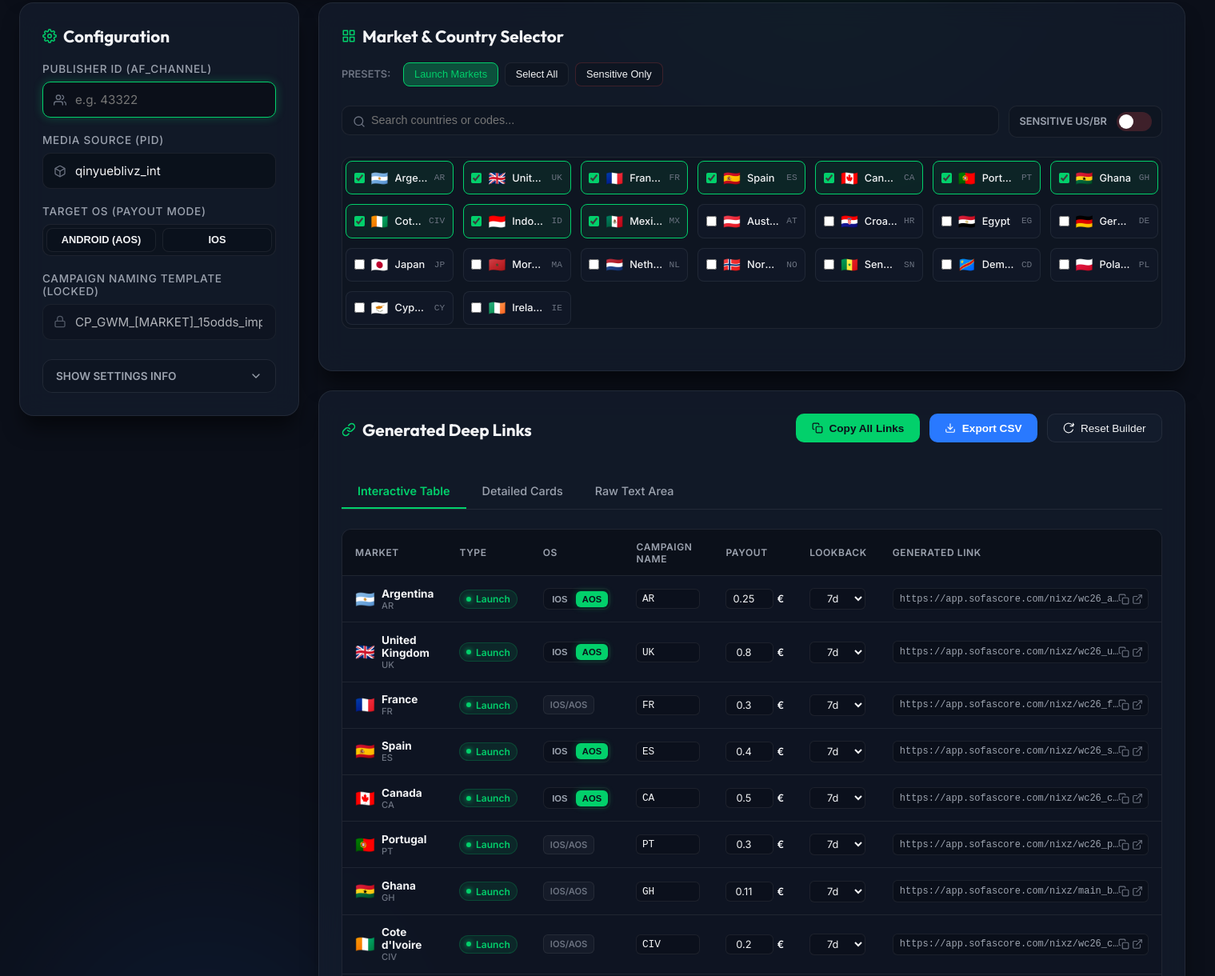
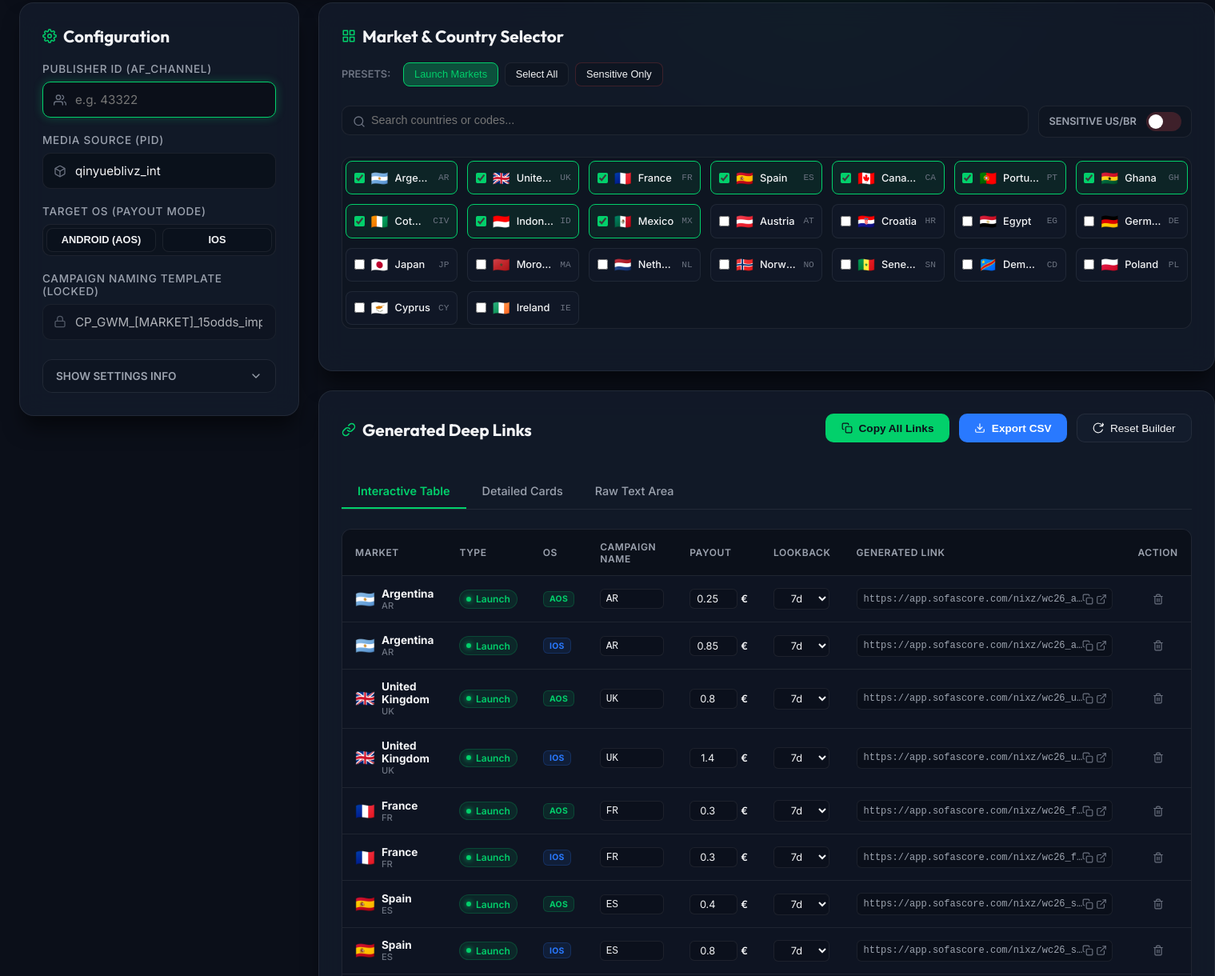
Before and after one commit to DG593CA/sofascore-link-builder, a website: page index.html in a window 1280 px wide. Shown: the part 353-1573 px from the top of the page at 80% size, 1519 px wide, since content can reach past the window. Drawn offline with Linux system fonts and the light colour scheme.

Commit message:
feat: transition to multi-link OS selection with independent row generation and row deletion

```diff
--- a/app.js
+++ b/app.js
@@ -34,15 +34,15 @@ const state = {
   pubId: '',
   mediaSource: 'qinyueblivz_int',
   campaignTemplate: 'CP_GWM_[MARKET]_15odds_impressions',
-  targetOS: 'android', // 'android' or 'ios'
+  targetOS: new Set(['android', 'ios']), // Multi-select Set (both active by default)
   selectedMarkets: new Set(),
   activeTab: 'table',
   searchQuery: '',
   showSensitive: false,
-  customPayouts: {},
-  customLookbacks: {},
-  customCampaignCodes: {},
-  customOS: {}
+  customPayouts: {}, // Maps countryCode-os -> payout
+  customLookbacks: {}, // Maps countryCode-os -> lookback
+  customCampaignCodes: {}, // Maps countryCode-os -> campaignCode
+  deletedLinks: new Set() // Maps countryCode-os for deleted rows
 };
 
 // 3. Initialize the application
@@ -92,19 +92,41 @@ function initFormInputs() {
   const btnOsAndroid = document.getElementById('btnOsAndroid');
   const btnOsiOS = document.getElementById('btnOsiOS');
 
+  // Both active by default on load, align UI
+  btnOsAndroid.classList.add('active');
+  btnOsiOS.classList.add('active');
+
   btnOsAndroid.addEventListener('click', () => {
-    state.targetOS = 'android';
+    const isActive = state.targetOS.has('android');
+    if (isActive && state.targetOS.size === 1) {
+      showToast('At least one Target OS must be selected!', 'warning');
+      return;
+    }
+    if (isActive) {
+      state.targetOS.delete('android');
+      btnOsAndroid.classList.remove('active');
+    } else {
+      state.targetOS.add('android');
       btnOsAndroid.classList.add('active');
-    btnOsiOS.classList.remove('active');
-    state.customOS = {};
+    }
+    state.deletedLinks.clear();
     updateUI();
   });
 
   btnOsiOS.addEventListener('click', () => {
-    state.targetOS = 'ios';
+    const isActive = state.targetOS.has('ios');
+    if (isActive && state.targetOS.size === 1) {
+      showToast('At least one Target OS must be selected!', 'warning');
+      return;
+    }
+    if (isActive) {
+      state.targetOS.delete('ios');
+      btnOsiOS.classList.remove('active');
+    } else {
+      state.targetOS.add('ios');
       btnOsiOS.classList.add('active');
-    btnOsAndroid.classList.remove('active');
-    state.customOS = {};
+    }
+    state.deletedLinks.clear();
     updateUI();
   });
 }
@@ -145,6 +167,8 @@ function renderMarketSelector() {
       if (checkbox.checked) {
         state.selectedMarkets.add(country.code);
         card.classList.add('selected');
+        state.deletedLinks.delete(`${country.code}-ios`);
+        state.deletedLinks.delete(`${country.code}-android`);
       } else {
         state.selectedMarkets.delete(country.code);
         card.classList.remove('selected');
@@ -159,6 +183,7 @@ function renderMarketSelector() {
 // Select market presets
 function selectPreset(presetName) {
   state.selectedMarkets.clear();
+  state.deletedLinks.clear();
 
   // Update UI preset active class
   document.querySelectorAll('.btn-preset').forEach(btn => {
@@ -281,22 +306,22 @@ function setupSearch() {
 }
 
 // Core Link Generation Logic
-function buildLink(country) {
+function buildLink(country, os) {
   const base = country.deepLink;
   const pidParam = 'pid';
   const pidVal = encodeURIComponent(state.mediaSource || 'qinyueblivz_int');
 
+  // Resolve key for custom settings
+  const customKey = `${country.code}-${os}`;
+
   // Resolve campaign code
-  const marketCode = state.customCampaignCodes[country.code] || country.campaignCode || country.code;
+  const marketCode = state.customCampaignCodes[customKey] || country.campaignCode || country.code;
   const campaign = state.campaignTemplate.replace('[MARKET]', marketCode);
 
-  // Resolve target OS for this country
-  const activeOS = state.customOS[country.code] || state.targetOS;
-
   // Payout and lookback values
-  const defaultPayout = activeOS === 'ios' ? (country.payoutIOS !== undefined ? country.payoutIOS : country.payoutAOS) : (country.payoutAOS !== undefined ? country.payoutAOS : country.payoutIOS);
-  const payout = state.customPayouts[country.code] !== undefined ? state.customPayouts[country.code] : defaultPayout;
-  const lookback = state.customLookbacks[country.code] || country.lookback;
+  const defaultPayout = os === 'ios' ? (country.payoutIOS !== undefined ? country.payoutIOS : country.payoutAOS) : (country.payoutAOS !== undefined ? country.payoutAOS : country.payoutIOS);
+  const payout = state.customPayouts[customKey] !== undefined ? state.customPayouts[customKey] : defaultPayout;
+  const lookback = state.customLookbacks[customKey] || country.lookback;
 
   // Format payout
   const formattedPayout = parseFloat(payout).toFixed(2);
@@ -333,24 +358,32 @@ function buildLink(country) {
 
 // Get the links for currently selected & filtered markets
 function getSelectedLinks() {
-  return countriesData
-    .filter(country => {
+  const links = [];
+  countriesData.forEach(country => {
     // Must be selected
-      if (!state.selectedMarkets.has(country.code)) return false;
+    if (!state.selectedMarkets.has(country.code)) return;
+
     // Must pass search filter
     if (state.searchQuery) {
       const matchesName = country.name.toLowerCase().includes(state.searchQuery);
       const matchesCode = country.code.toLowerCase().includes(state.searchQuery);
-        if (!matchesName && !matchesCode) return false;
+      if (!matchesName && !matchesCode) return;
     }
-      return true;
-    })
-    .map(country => {
-      return {
+
+    // Generate a link for each active target OS
+    state.targetOS.forEach(os => {
+      const customKey = `${country.code}-${os}`;
+      // Skip if this specific link was deleted
+      if (state.deletedLinks.has(customKey)) return;
+
+      links.push({
         country,
-        url: buildLink(country)
-      };
+        os,
+        url: buildLink(country, os)
       });
+    });
+  });
+  return links;
 }
 
 // Triggered when inputs or selections update
@@ -395,22 +428,23 @@ function renderTableView(selectedLinks) {
           <tr>
             <th>Market</th>
             <th>Type</th>
-            <th style="width: 120px;">OS</th>
+            <th style="width: 80px;">OS</th>
             <th>Campaign Name</th>
             <th style="width: 100px;">Payout</th>
             <th style="width: 100px;">Lookback</th>
             <th>Generated Link</th>
+            <th style="width: 60px; text-align: center;">Action</th>
           </tr>
         </thead>
         <tbody>
   `;
 
-  selectedLinks.forEach(({ country, url }) => {
-    const activeOS = state.customOS[country.code] || state.targetOS;
-    const defaultPayout = activeOS === 'ios' ? (country.payoutIOS !== undefined ? country.payoutIOS : country.payoutAOS) : (country.payoutAOS !== undefined ? country.payoutAOS : country.payoutIOS);
-    const payout = state.customPayouts[country.code] !== undefined ? state.customPayouts[country.code] : defaultPayout;
-    const lookback = state.customLookbacks[country.code] || country.lookback;
-    const campaignCode = state.customCampaignCodes[country.code] || country.campaignCode || country.code;
+  selectedLinks.forEach(({ country, os, url }) => {
+    const customKey = `${country.code}-${os}`;
+    const defaultPayout = os === 'ios' ? (country.payoutIOS !== undefined ? country.payoutIOS : country.payoutAOS) : (country.payoutAOS !== undefined ? country.payoutAOS : country.payoutIOS);
+    const payout = state.customPayouts[customKey] !== undefined ? state.customPayouts[customKey] : defaultPayout;
+    const lookback = state.customLookbacks[customKey] || country.lookback;
+    const campaignCode = state.customCampaignCodes[customKey] || country.campaignCode || country.code;
 
     // Status pill
     let statusClass = 'status-standard';
@@ -430,24 +464,11 @@ function renderTableView(selectedLinks) {
       </span>
     `;
 
-    // OS selector/badge
-    const hasSplitPayout = country.payoutIOS !== country.payoutAOS;
-    let osControlHtml = '';
-    if (hasSplitPayout) {
-      osControlHtml = `
-        <div class="os-toggle-group" data-code="${country.code}">
-          <button type="button" class="os-toggle-btn ios-btn ${activeOS === 'ios' ? 'active' : ''}" data-os="ios">iOS</button>
-          <button type="button" class="os-toggle-btn android-btn ${activeOS === 'android' ? 'active' : ''}" data-os="android">AOS</button>
-        </div>
-      `;
-    } else {
-      osControlHtml = `
-        <span class="os-universal-badge">iOS/AOS</span>
-      `;
-    }
+    // Static OS badge
+    const osBadgeHtml = `<span class="os-badge ${os === 'ios' ? 'ios' : 'android'}">${os === 'ios' ? 'iOS' : 'AOS'}</span>`;
 
     html += `
-      <tr data-code="${country.code}">
+      <tr data-key="${customKey}">
         <td>
           <div class="country-cell">
             <span style="font-size: 1.25rem;">${country.flag}</span>
@@ -459,20 +480,20 @@ function renderTableView(selectedLinks) {
           </div>
         </td>
         <td>${typePill}</td>
-        <td>${osControlHtml}</td>
+        <td>${osBadgeHtml}</td>
         <td>
           <input type="text" class="value-input campaign-code-input" style="width: 80px; text-align: left; font-family: monospace;"
-                 value="${campaignCode}" data-code="${country.code}" title="Customize campaign market code">
+                 value="${campaignCode}" data-key="${customKey}" title="Customize campaign market code">
         </td>
         <td>
           <div style="display: flex; align-items: center; gap: 0.25rem;">
             <input type="number" class="value-input payout-input" step="0.01" min="0"
-                   value="${payout}" data-code="${country.code}">
+                   value="${payout}" data-key="${customKey}">
             <span style="font-size: 0.8rem; font-weight: 600;">${country.currency === 'USD' ? '$' : '€'}</span>
           </div>
         </td>
         <td>
-          <select class="value-input lookback-select" data-code="${country.code}" style="width: 70px;">
+          <select class="value-input lookback-select" data-key="${customKey}" style="width: 70px;">
             <option value="7d" ${lookback === '7d' ? 'selected' : ''}>7d</option>
             <option value="100d" ${lookback === '100d' ? 'selected' : ''}>100d</option>
             <option value="30d" ${lookback === '30d' ? 'selected' : ''}>30d</option>
@@ -480,14 +501,19 @@ function renderTableView(selectedLinks) {
         </td>
         <td>
           <div class="link-cell">
-            <div class="link-input-display" onclick="copyIndividualLink('${url}', '${country.name}')" title="Click to copy link">${url}</div>
-            <button class="copy-icon-btn" onclick="copyIndividualLink('${url}', '${country.name}')" title="Copy to clipboard">
+            <div class="link-input-display" onclick="copyIndividualLink('${url}', '${country.name} (${os.toUpperCase()})')" title="Click to copy link">${url}</div>
+            <button class="copy-icon-btn" onclick="copyIndividualLink('${url}', '${country.name} (${os.toUpperCase()})')" title="Copy to clipboard">
               <svg width="14" height="14" viewBox="0 0 24 24" fill="none" stroke="currentColor" stroke-width="2" stroke-linecap="round" stroke-linejoin="round"><rect x="9" y="9" width="13" height="13" rx="2" ry="2"></rect><path d="M5 15H4a2 2 0 0 1-2-2V4a2 2 0 0 1 2-2h9a2 2 0 0 1 2 2v1"></path></svg>
             </button>
             <a href="${url}" target="_blank" class="open-link-btn" title="Open and test link">
               <svg width="14" height="14" viewBox="0 0 24 24" fill="none" stroke="currentColor" stroke-width="2" stroke-linecap="round" stroke-linejoin="round"><path d="M18 13v6a2 2 0 0 1-2 2H5a2 2 0 0 1-2-2V8a2 2 0 0 1 2-2h6"></path><polyline points="15 3 21 3 21 9"></polyline><line x1="10" y1="14" x2="21" y2="3"></line></svg>
             </a>
           </div>
+        </td>
+        <td style="text-align: center;">
+          <button type="button" class="delete-row-btn" data-key="${customKey}" title="Remove this link">
+            <svg width="14" height="14" viewBox="0 0 24 24" fill="none" stroke="currentColor" stroke-width="2" stroke-linecap="round" stroke-linejoin="round"><polyline points="3 6 5 6 21 6"></polyline><path d="M19 6v14a2 2 0 0 1-2 2H7a2 2 0 0 1-2-2V6m3 0V4a2 2 0 0 1 2-2h4a2 2 0 0 1 2 2v2"></path><line x1="10" y1="11" x2="10" y2="17"></line><line x1="14" y1="11" x2="14" y2="17"></line></svg>
+          </button>
         </td>
       </tr>
     `;
@@ -501,26 +527,23 @@ function renderTableView(selectedLinks) {
 
   container.innerHTML = html;
 
-  // Add event listeners to OS toggles
-  container.querySelectorAll('.os-toggle-btn').forEach(btn => {
+  // Add event listeners to delete buttons
+  container.querySelectorAll('.delete-row-btn').forEach(btn => {
     btn.addEventListener('click', (e) => {
-      const group = btn.closest('.os-toggle-group');
-      const code = group.getAttribute('data-code');
-      const os = btn.getAttribute('data-os');
-      state.customOS[code] = os;
-      // Clear custom payout override for this country to let it fall back to default payout for the new OS
-      delete state.customPayouts[code];
+      const key = btn.getAttribute('data-key');
+      state.deletedLinks.add(key);
       updateUI();
+      showToast('Attribution link removed from list.');
     });
   });
 
   // Add event listeners to custom inputs in the table
   container.querySelectorAll('.payout-input').forEach(input => {
     input.addEventListener('change', (e) => {
-      const code = e.target.getAttribute('data-code');
+      const key = e.target.getAttribute('data-key');
       const val = parseFloat(e.target.value);
       if (!isNaN(val)) {
-        state.customPayouts[code] = val;
+        state.customPayouts[key] = val;
         updateUI();
       }
     });
@@ -528,16 +551,16 @@ function renderTableView(selectedLinks) {
 
   container.querySelectorAll('.lookback-select').forEach(select => {
     select.addEventListener('change', (e) => {
-      const code = e.target.getAttribute('data-code');
-      state.customLookbacks[code] = e.target.value;
+      const key = e.target.getAttribute('data-key');
+      state.customLookbacks[key] = e.target.value;
       updateUI();
     });
   });
 
   container.querySelectorAll('.campaign-code-input').forEach(input => {
     input.addEventListener('change', (e) => {
-      const code = e.target.getAttribute('data-code');
-      state.customCampaignCodes[code] = e.target.value.trim().toUpperCase();
+      const key = e.target.getAttribute('data-key');
+      state.customCampaignCodes[key] = e.target.value.trim().toUpperCase();
       updateUI();
     });
   });
@@ -554,12 +577,12 @@ function renderCardView(selectedLinks) {
 
   let html = '<div class="card-view-grid">';
 
-  selectedLinks.forEach(({ country, url }) => {
-    const activeOS = state.customOS[country.code] || state.targetOS;
-    const defaultPayout = activeOS === 'ios' ? (country.payoutIOS !== undefined ? country.payoutIOS : country.payoutAOS) : (country.payoutAOS !== undefined ? country.payoutAOS : country.payoutIOS);
-    const payout = state.customPayouts[country.code] !== undefined ? state.customPayouts[country.code] : defaultPayout;
-    const lookback = state.customLookbacks[country.code] || country.lookback;
-    const campaignCode = state.customCampaignCodes[country.code] || country.campaignCode || country.code;
+  selectedLinks.forEach(({ country, os, url }) => {
+    const customKey = `${country.code}-${os}`;
+    const defaultPayout = os === 'ios' ? (country.payoutIOS !== undefined ? country.payoutIOS : country.payoutAOS) : (country.payoutAOS !== undefined ? country.payoutAOS : country.payoutIOS);
+    const payout = state.customPayouts[customKey] !== undefined ? state.customPayouts[customKey] : defaultPayout;
+    const lookback = state.customLookbacks[customKey] || country.lookback;
+    const campaignCode = state.customCampaignCodes[customKey] || country.campaignCode || country.code;
     const campaign = state.campaignTemplate.replace('[MARKET]', campaignCode);
 
     let badgeClass = 'standard';
@@ -572,35 +595,25 @@ function renderCardView(selectedLinks) {
       badgeText = 'Sensitive Market';
     }
 
-    const hasSplitPayout = country.payoutIOS !== country.payoutAOS;
-    let osControlHtml = '';
-    if (hasSplitPayout) {
-      osControlHtml = `
-        <div class="os-toggle-group" data-code="${country.code}">
-          <button type="button" class="os-toggle-btn ios-btn ${activeOS === 'ios' ? 'active' : ''}" data-os="ios">iOS</button>
-          <button type="button" class="os-toggle-btn android-btn ${activeOS === 'android' ? 'active' : ''}" data-os="android">AOS</button>
-        </div>
-      `;
-    } else {
-      osControlHtml = `
-        <span class="os-universal-badge">iOS/AOS</span>
-      `;
-    }
+    const osBadgeHtml = `<span class="os-badge ${os === 'ios' ? 'ios' : 'android'}" style="font-size: 0.7rem; margin-left: 0.5rem; text-transform: uppercase;">${os === 'ios' ? 'iOS' : 'AOS'}</span>`;
 
     html += `
-      <div class="link-card ${country.sensitive ? 'sensitive-card' : ''}">
+      <div class="link-card ${country.sensitive ? 'sensitive-card' : ''}" data-key="${customKey}">
         <div class="card-header">
           <div class="card-title">
             <span>${country.flag}</span>
-            <div>${country.name} (${country.code})</div>
+            <div style="display: flex; align-items: center;">
+              ${country.name} (${country.code})
+              ${osBadgeHtml}
+            </div>
           </div>
           <span class="card-badge ${badgeClass}">${badgeText}</span>
         </div>
 
         <div class="card-details-grid">
           <div class="detail-item">
-            <span class="detail-label">OS Mode</span>
-            <span class="detail-value">${osControlHtml}</span>
+            <span class="detail-label">OS Platform</span>
+            <span class="detail-value" style="text-transform: uppercase; font-weight: 600;">${os === 'ios' ? 'iOS' : 'Android'}</span>
           </div>
           <div class="detail-item">
             <span class="detail-label">Payout rate</span>
@@ -621,13 +634,16 @@ function renderCardView(selectedLinks) {
         </div>
 
         <div class="card-link-container">
-          <div class="link-input-display" onclick="copyIndividualLink('${url}', '${country.name}')" title="Click to copy link">${url}</div>
-          <button class="btn btn-primary" onclick="copyIndividualLink('${url}', '${country.name}')" style="padding: 0.4rem 0.75rem;" title="Copy">
+          <div class="link-input-display" onclick="copyIndividualLink('${url}', '${country.name} (${os.toUpperCase()})')" title="Click to copy link">${url}</div>
+          <button class="btn btn-primary" onclick="copyIndividualLink('${url}', '${country.name} (${os.toUpperCase()})')" style="padding: 0.4rem 0.75rem;" title="Copy">
             <svg width="14" height="14" viewBox="0 0 24 24" fill="none" stroke="currentColor" stroke-width="2" stroke-linecap="round" stroke-linejoin="round"><rect x="9" y="9" width="13" height="13" rx="2" ry="2"></rect><path d="M5 15H4a2 2 0 0 1-2-2V4a2 2 0 0 1 2-2h9a2 2 0 0 1 2 2v1"></path></svg>
           </button>
           <a href="${url}" target="_blank" class="btn btn-accent" style="padding: 0.4rem 0.75rem;" title="Test">
             <svg width="14" height="14" viewBox="0 0 24 24" fill="none" stroke="currentColor" stroke-width="2" stroke-linecap="round" stroke-linejoin="round"><path d="M18 13v6a2 2 0 0 1-2 2H5a2 2 0 0 1-2-2V8a2 2 0 0 1 2-2h6"></path><polyline points="15 3 21 3 21 9"></polyline><line x1="10" y1="14" x2="21" y2="3"></line></svg>
           </a>
+          <button type="button" class="btn delete-card-btn" data-key="${customKey}" style="padding: 0.4rem 0.75rem; border-color: rgba(255, 82, 82, 0.3); color: var(--warning);" title="Remove">
+            <svg width="14" height="14" viewBox="0 0 24 24" fill="none" stroke="currentColor" stroke-width="2" stroke-linecap="round" stroke-linejoin="round"><polyline points="3 6 5 6 21 6"></polyline><path d="M19 6v14a2 2 0 0 1-2 2H7a2 2 0 0 1-2-2V6m3 0V4a2 2 0 0 1 2-2h4a2 2 0 0 1 2 2v2"></path><line x1="10" y1="11" x2="10" y2="17"></line><line x1="14" y1="11" x2="14" y2="17"></line></svg>
+          </button>
         </div>
       </div>
     `;
@@ -636,15 +652,13 @@ function renderCardView(selectedLinks) {
   html += '</div>';
   container.innerHTML = html;
 
-  // Add event listeners to OS toggles
-  container.querySelectorAll('.os-toggle-btn').forEach(btn => {
+  // Add event listeners to delete card buttons
+  container.querySelectorAll('.delete-card-btn').forEach(btn => {
     btn.addEventListener('click', (e) => {
-      const group = btn.closest('.os-toggle-group');
-      const code = group.getAttribute('data-code');
-      const os = btn.getAttribute('data-os');
-      state.customOS[code] = os;
-      delete state.customPayouts[code];
+      const key = btn.getAttribute('data-key');
+      state.deletedLinks.add(key);
       updateUI();
+      showToast('Attribution link removed from list.');
     });
   });
 }
--- a/styles.css
+++ b/styles.css
@@ -1052,56 +1052,58 @@ tr:hover td {
 }
 
 /* Individual OS Toggle & Badge Styling */
-.os-toggle-group {
+.os-badge {
   display: inline-flex;
-  background: rgba(11, 15, 25, 0.6);
-  border: 1px solid var(--border-color);
-  padding: 0.15rem;
-  border-radius: 8px;
-  gap: 0.15rem;
   align-items: center;
+  justify-content: center;
+  font-size: 0.65rem;
+  font-weight: 700;
+  padding: 0.15rem 0.45rem;
+  border-radius: 6px;
+  text-transform: uppercase;
+  border: 1px solid transparent;
+  letter-spacing: 0.03em;
 }
 
-.os-toggle-btn {
+.os-badge.ios {
+  background: rgba(41, 121, 255, 0.1);
+  color: var(--accent);
+  border-color: rgba(41, 121, 255, 0.2);
+}
+
+.os-badge.android {
+  background: rgba(2, 208, 107, 0.1);
+  color: var(--primary);
+  border-color: rgba(2, 208, 107, 0.2);
+}
+
+.delete-row-btn {
   background: transparent;
   border: none;
-  color: var(--text-secondary);
-  font-size: 0.7rem;
-  font-weight: 700;
-  padding: 0.25rem 0.5rem;
+  color: var(--text-muted);
+  cursor: pointer;
+  display: inline-flex;
+  align-items: center;
+  justify-content: center;
+  padding: 0.4rem;
   border-radius: 6px;
-  cursor: pointer;
   transition: all var(--transition-fast);
-  user-select: none;
-  text-transform: uppercase;
 }
 
-.os-toggle-btn:hover {
-  color: var(--text-primary);
-  background: rgba(255, 255, 255, 0.05);
+.delete-row-btn:hover {
+  color: var(--warning);
+  background: var(--warning-glow);
 }
 
-.os-toggle-btn.active.android-btn {
-  background: var(--primary);
-  color: #0b0f19;
-  box-shadow: 0 0 8px var(--primary-glow);
+/* Global OS Selector Active State Styling */
+.btn-preset.active[data-os="ios"] {
+  background: var(--accent-glow);
+  border-color: var(--accent);
+  color: var(--accent);
 }
 
-.os-toggle-btn.active.ios-btn {
-  background: var(--accent);
-  color: white;
-  box-shadow: 0 0 8px var(--accent-glow);
+.btn-preset.active[data-os="android"] {
+  background: var(--primary-glow);
+  border-color: var(--primary);
+  color: var(--primary);
 }
-
-.os-universal-badge {
-  display: inline-block;
-  font-size: 0.7rem;
-  font-weight: 600;
-  color: var(--text-muted);
-  background: rgba(255, 255, 255, 0.03);
-  border: 1px solid var(--border-color);
-  padding: 0.25rem 0.5rem;
-  border-radius: 6px;
-  text-align: center;
-  text-transform: uppercase;
-}
```
Lines whose indentation alone changed are shown as unchanged.
